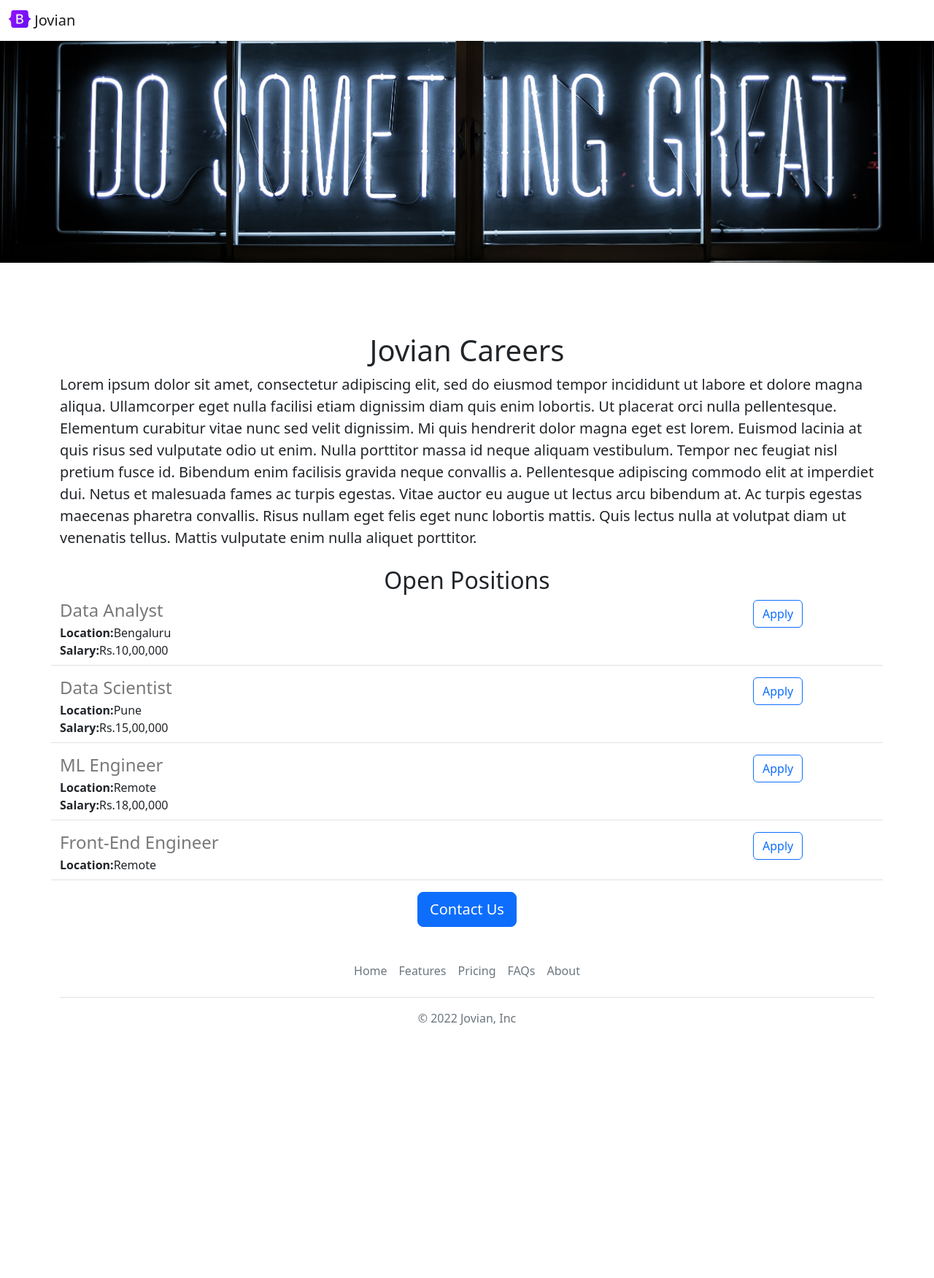
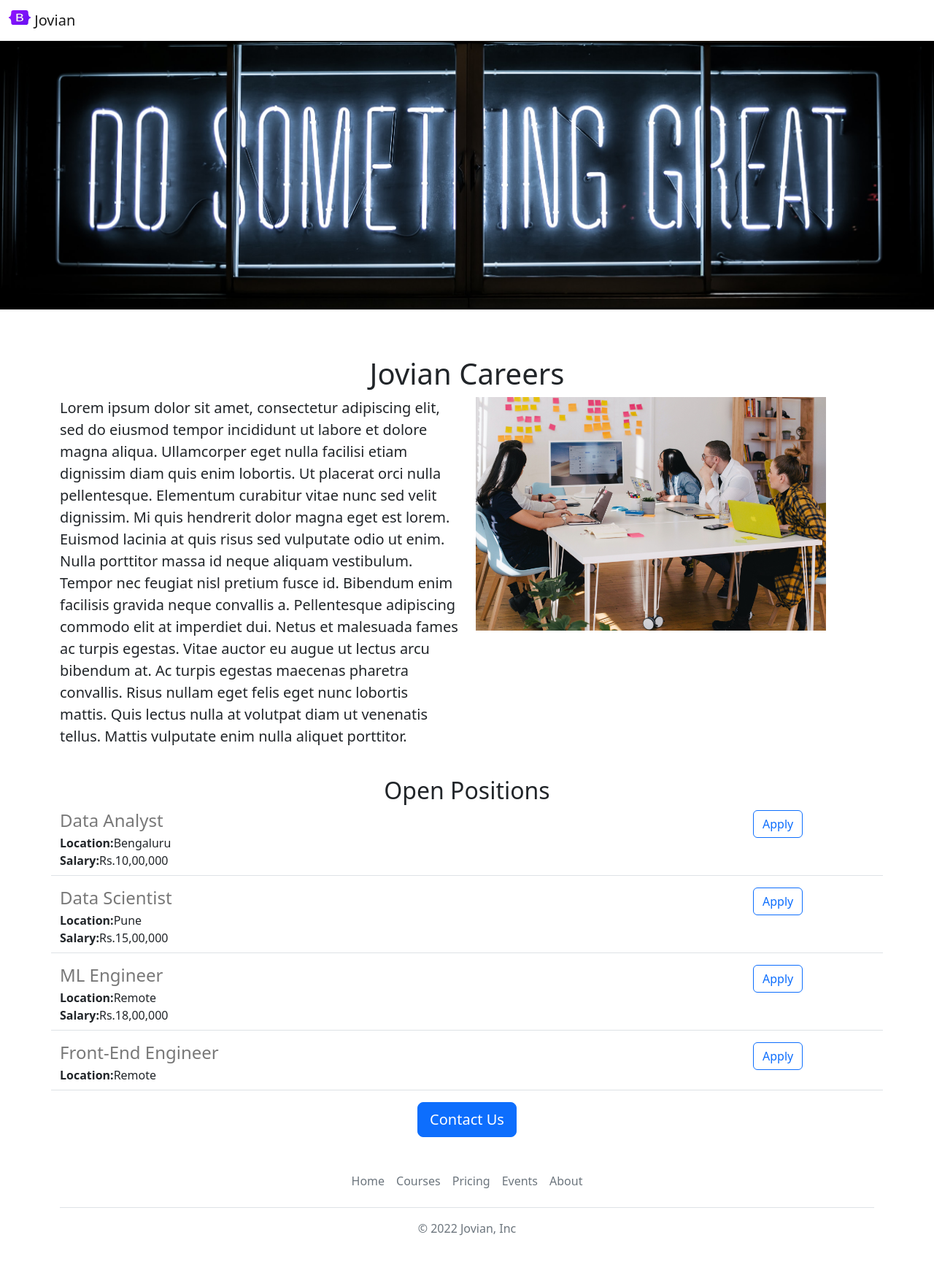
Before and after one commit to abinas94/jovian-carrier-website-v2, a Flask app: page / in a window 1280 px wide. Shown: the whole page at 73% size. Before the commit the page ends 1405 px from the top, so only its background shows below. Run offline with Flask 2, Linux system fonts and the light colour scheme.

Commit message:
Fully functional Website.

```diff
--- a/templates/footer.html
+++ b/templates/footer.html
@@ -1,11 +1,11 @@
 <div class="container">
   <footer class="py-3 my-4">
     <ul class="nav justify-content-center border-bottom pb-3 mb-3">
-      <li class="nav-item"><a href="#" class="nav-link px-2 text-muted">Home</a></li>
-      <li class="nav-item"><a href="#" class="nav-link px-2 text-muted">Features</a></li>
-      <li class="nav-item"><a href="#" class="nav-link px-2 text-muted">Pricing</a></li>
-      <li class="nav-item"><a href="#" class="nav-link px-2 text-muted">FAQs</a></li>
-      <li class="nav-item"><a href="#" class="nav-link px-2 text-muted">About</a></li>
+      <li class="nav-item"><a target="_blank" href="https://jovian.ai" class="nav-link px-2 text-muted">Home</a></li>
+      <li class="nav-item"><a target="_blank" href="https://jovian.ai/learn" class="nav-link px-2 text-muted">Courses</a></li>
+      <li class="nav-item"><a href="https://www.jovian.ai/#fees" class="nav-link px-2 text-muted">Pricing</a></li>
+      <li class="nav-item"><a href="https://jovian.ai/events" class="nav-link px-2 text-muted">Events</a></li>
+      <li class="nav-item"><a href="https://jovian.ai" class="nav-link px-2 text-muted">About</a></li>
     </ul>
     <p class="text-center text-muted">&copy; 2022 Jovian, Inc</p>
   </footer>
--- a/templates/home.html
+++ b/templates/home.html
@@ -8,23 +8,32 @@
 
     <style>
       #banner {
-        height:360px;
+        height:400px;
         width:100%;
         object-fit:cover;
-        margin-bottom:16px;
+        margin-top:20px;
+
       }
     </style>
 
   </head>
 
   <body>
-    <img class="img-fluid" id="banner" src="https://jovian-job-site.abinasnayak.repl.co/static/banner.jpg">
+    <img class="img-fluid mt-4" id="banner" src="https://jovian-job-site.abinasnayak.repl.co/static/banner.jpg">
     {% include 'nav.html' %}
       <div class="container">
-        <h1 class="text-center mt-2 mt-4">Jovian Careers</h1>
+        <h1 class="text-center mt-2 mb-2">Jovian Careers</h1>
+        <div class="row" style="margin-bottom:16px">
+          <div class="col-md-6">
 
         <p class="lead">Lorem ipsum dolor sit amet, consectetur adipiscing elit, sed do eiusmod tempor incididunt ut labore et dolore magna aliqua. Ullamcorper eget nulla facilisi etiam dignissim diam quis enim lobortis. Ut placerat orci nulla pellentesque. Elementum curabitur vitae nunc sed velit dignissim. Mi quis hendrerit dolor magna eget est lorem. Euismod lacinia at quis risus sed vulputate odio ut enim. Nulla porttitor massa id neque aliquam vestibulum. Tempor nec feugiat nisl pretium fusce id. Bibendum enim facilisis gravida neque convallis a. Pellentesque adipiscing commodo elit at imperdiet dui. Netus et malesuada fames ac turpis egestas. Vitae auctor eu augue ut lectus arcu bibendum at. Ac turpis egestas maecenas pharetra convallis. Risus nullam eget felis eget nunc lobortis mattis. Quis lectus nulla at volutpat diam ut venenatis tellus. Mattis vulputate enim nulla aliquet porttitor.
         </p>
+          </div>
+
+          <div class="d-none d-md-block col-md-6">
+          <img src ="/static/people.jpg" style="height:320px;">
+          </div>
+        </div>
         <h2 class="text-center mt-2 mt-4">Open Positions</h2>
         <div>
         {%for job in openings%}
@@ -33,7 +42,7 @@
         </div>
 
         <div class="text-center">
-        <button type="button" class="btn btn-primary btn-lg">Contact Us</button>
+        <a href="mailto:abinas.lord@gmail.com?subject=Question%20about%20Job%20Openings&body=My%20name%3A%20%3CYour%20name%20here%3E%0D%0AMy%20question%20%3A%20%3CEnter%20your%20question%20here%3E" type="button" class="btn btn-primary btn-lg">Contact Us</a>
 
         </div>
 
--- a/templates/job.html
+++ b/templates/job.html
@@ -16,8 +16,8 @@
         {% endif %}
      </div>
 
-     <div class="col-2">
-       <button type="button" class="btn btn-outline-primary">Apply</button>
+     <div class="col-2 padding-right:16px">
+       <a href ="mailto:abinas.lord@gmail.com?subject=Application%20for%20{{job['Title']}}&body=My%20name%3A%20%3CYour%20name%20here%3E%0D%0AMy%20resume%20link%20%3A%20%3Cresume%20link%3E%0D%0AMy%20linkedin%20link%3A%3Clink%20here%3E" type="button" class="btn btn-outline-primary">Apply</a>
      </div>
 
 
--- a/templates/nav.html
+++ b/templates/nav.html
@@ -1,7 +1,7 @@
 <nav class="navbar bg-light shadow-sm fixed-top bg-white">
   <div class="container-fluid">
     <a class="navbar-brand" href="#">
-      <img src="/static/logo.svg" alt="Logo" width="30" height="24" class="d-inline-block align-text-top">
+      <img src="/static/logo.svg" alt="Logo" width="30" height="20" class="d-inline-block align-text-top">
       Jovian
     </a>
   </div>
```
Also changed, not shown: static/people.jpg (added).
